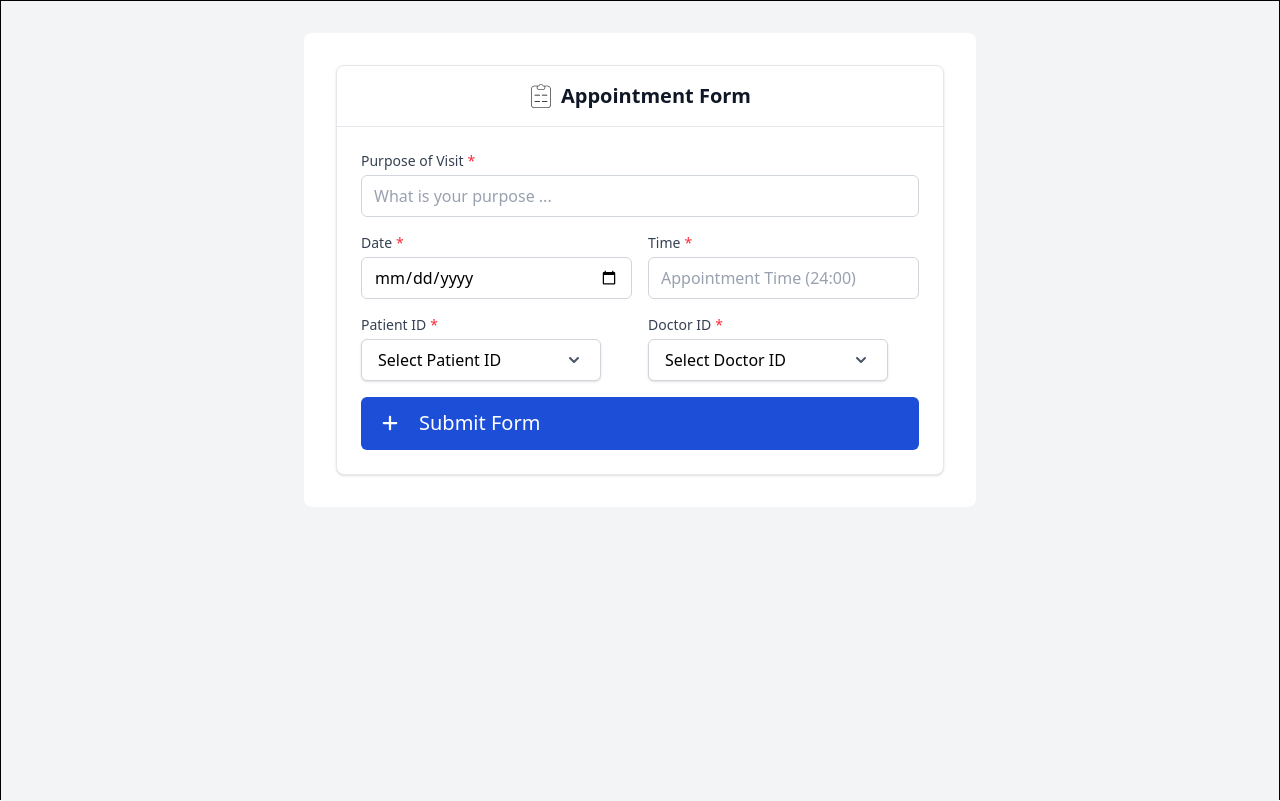
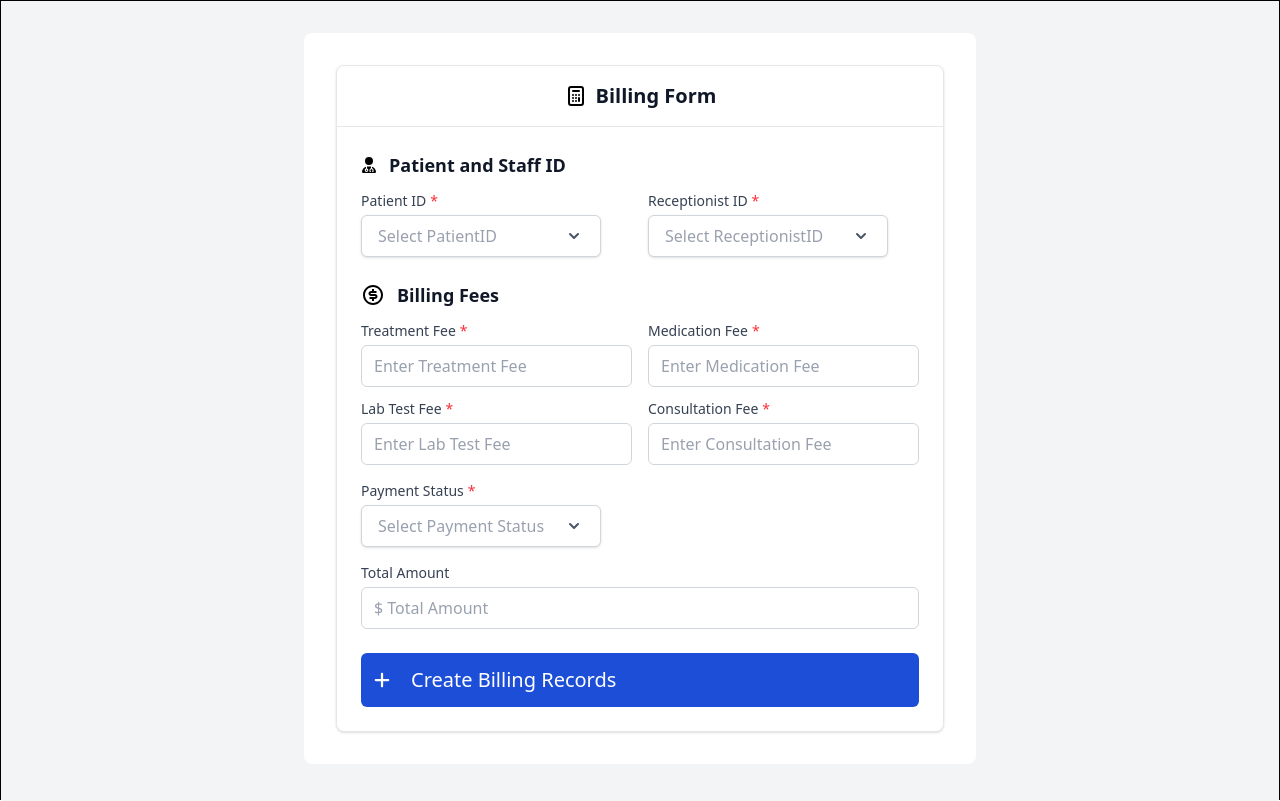
Before and after one commit to PunleuTY/Hospital-Management-System-Project, a React app in the folder frontend/: page / in a window 1280 px wide. Built offline with nearby package versions, Linux system fonts and the light colour scheme; the HTML template or start-up script is replaced by a standard one.

Commit message:
AddBillingDone

```diff
--- a/frontend/src/App.jsx
+++ b/frontend/src/App.jsx
@@ -1,8 +1,9 @@
 import { BrowserRouter, Routes, Route } from 'react-router-dom';
-import AddAppointment from './components/Form/addAppointment.jsx';
+
+import AddBilling from './components/Form/addBilling.jsx';
 /*
+import Billing from "./components/Billing.jsx";
 import Appointment from "./components/Appointment.jsx";
-import Billing from "./components/Billing.jsx";
 import Dashboard from "./components/Dashboard.jsx";
 import Patient from "./components/Patient.jsx";
 import Login from "./components/Login.jsx";
@@ -18,7 +19,10 @@ export default function App(){
   return (
   <BrowserRouter>
     <Routes>
-      <Route path='/' element={<AddAppointment />}></Route>
+      <Route path='/' element={<AddBilling />}></Route>
+
+      {/*AddAppointment componenet is Done*/}
+      {/*<Route path='/' element={<AddAppointment />}></Route>*/}
 
     </Routes>
   </BrowserRouter>
--- a/frontend/src/components/Common/Button.jsx
+++ b/frontend/src/components/Common/Button.jsx
@@ -9,7 +9,7 @@ export default function Button({
   return (
     <button
       onClick={() => onClick && onClick()}
-      className={`${className} text-[20px] flex items-center gap-5 rounded-md bg-(--color-blue) hover:bg-blue-600 text-white px-3 py-3`}
+      className={`${className} text-[20px] flex items-center gap-5 rounded-md bg-(--color-blue) hover:bg-blue-600 text-white px-3 py-3 `}
     >
       <FaPlus className="text-[18px]" />
       <p>{content}</p>
--- a/frontend/src/components/Common/Dropdown.jsx
+++ b/frontend/src/components/Common/Dropdown.jsx
@@ -16,7 +16,9 @@ const Dropdown = ({ options = [], defaultLabel = "Select", onSelect }) => {
       <button
         type="button"
         onClick={() => setIsOpen(!isOpen)}
-        className="w-full flex justify-between items-center px-4 py-2 bg-white border border-gray-300 rounded-md shadow-sm focus:outline-none focus:ring-2 focus:ring-black"
+        className={`w-full flex justify-between items-center px-4 py-2 bg-white border border-gray-300 rounded-md shadow-sm focus:outline-none focus:ring-2 focus:ring-black tween ${
+          selected ? "text-gray-800" : "text-gray-400"
+        }`}
       >
         <span>{selected || defaultLabel}</span>
         <HiChevronDown className="w-5 h-5 text-gray-600" />
--- a/frontend/src/components/Common/Input.jsx
+++ b/frontend/src/components/Common/Input.jsx
@@ -6,7 +6,7 @@ const Input = React.forwardRef(({ className = "", type = "text", placeholder, ic
       {icon && <div className="absolute left-3 top-1/2 transform -translate-y-1/2 text-gray-400">{icon}</div>}
       <input
         type={type}
-        className={`w-full px-3 py-2 border border-gray-300 rounded-md focus:outline-none focus:ring-2 focus:ring-blue-500 focus:border-blue-500 placeholder-gray-400 ${
+        className={`w-full px-3 py-2 border border-gray-300 rounded-md focus:outline-none focus:ring-2 focus:ring-blue-500 focus:border-blue-500  placeholder-gray-400 not-last:${
           icon ? "pl-10" : ""
         } ${className}`}
         placeholder={placeholder}
--- a/frontend/src/components/Form/addAppointment.jsx
+++ b/frontend/src/components/Form/addAppointment.jsx
@@ -7,19 +7,10 @@ import Dropdown from '../Common/Dropdown.jsx';
 import Button from '../Common/Button.jsx';
 import { SiReacthookform } from "react-icons/si";
 
-/*
-import { Button } from '../Common/Button.jsx';
-import { Dropdown } from '../Common/Dropdown.jsx';
-import { Input } from '../Common/Input.jsx';
-*/
-
 export default function AddAppointment() {
   //const navigate = useNavigate();
 
   const [formData, setFormData] = useState({
-    fullName: "",
-    phoneNumber: "",
-    emailAddress: "",
     purposeOfVisit: "",
     preferredDate: "",
     preferredTime: "",
@@ -104,25 +95,24 @@ export default function AddAppointment() {
                     </div>
                   </div>
 
+                  <div>
+                    <Label required>Status</Label>
+                      <Dropdown
+                        options={["Done","Pending", "Not Done"]}
+                        defaultLabel='Choose Status'
+                        onSelect={(value) => handleInputChange("DoctorID",value)}/>
+                  </div>
+
                   <div className='flex flex-col gap-4'>
                     <Button
-                      content={"Submit Form"}
+                      content={"Create Appointment"}
                       className="w-full font-medium rounded-lg text-sm px-5 py-2.5 text-center"
                       onClick={handlesubmit}
                       // No need for + icon here
                       isAddIcon={false}
                     />
-
-
                   </div>
-
-
-
                 </div>
-
-
-
-
               </div>
             </form>
           </CardContent>
@@ -130,9 +120,5 @@ export default function AddAppointment() {
       </div>
 
     </div>
-
-
-
-
   );
 }
--- a/frontend/src/components/Form/addBilling.jsx
+++ b/frontend/src/components/Form/addBilling.jsx
@@ -0,0 +1,159 @@
+import { React } from 'react';
+import { useState } from 'react';
+import Button from '../Common/Button';
+import Dropdown from '../Common/Dropdown';
+import Label from '../Common/Label';
+import Input from '../Common/Input';
+import { Card, CardHeader, CardContent } from '../Common/Card';
+
+//Icons
+import { HiOutlineCalculator } from "react-icons/hi";
+import { FaUserDoctor } from "react-icons/fa6";
+import { RiMoneyDollarCircleLine } from "react-icons/ri";
+
+export default function AddBilling() {
+    const [formData, setFormData] = useState({
+        patientID: "",
+        receptionistID: "",
+        treatmentFee: "",
+        medicationFee: "",
+        labTestFee: "",
+        consultationFee: "",
+        totalAmount: "",
+        paymentStatus: "",
+    });
+
+    const handlesubmit = (e) => {
+        e.preventDefault();
+        alert("Billing Added Successfully");
+    }
+
+    const handleInputChange = (field, value) => {
+        setFormData((prev) => ({
+            ...prev,
+            [field]: value,
+        }));
+    }
+
+
+    return (
+        <div className='min-h-screen bg-gray-100 py-8 px-4'>
+            <div className='max-w-2xl mx-auto bg-white p-8 rounded-lg'>
+                <Card>
+                    <CardHeader className="text-center">
+                        <div className="flex items-center justify-center gap-2">
+                            <HiOutlineCalculator className="text-2xl text-blue-1000" />
+                            <h1 className="text-xl font-semibold text-gray-900">Billing Form</h1>
+                        </div>
+                    </CardHeader>
+
+                    <CardContent>
+                        <form onSubmit={handlesubmit} className="space-y-6">
+                            {/*Patient and Staff*/}
+                            <div>
+                                <div className='flex items-center gap-3 mb-3'>
+                                    <FaUserDoctor className="text-l text-blue-1000" />
+                                    <h2 className="text-lg font-semibold text-gray-900">Patient and Staff ID</h2>
+                                </div>
+                                <div className="grid grid-cols-1 md:grid-cols-2 gap-4">
+                                    <div>
+                                        <Label required>Patient ID</Label>
+                                        {/*PatientID from db*/}
+                                        <Dropdown
+                                            options={[1,2,3]}
+                                            defaultLabel='Select PatientID'
+                                            onSelect={(value) => handleInputChange("patientID", value)} />
+                                    </div>
+                                    <div>
+                                        <Label required>Receptionist ID</Label>
+                                        {/*ReceptionistID from db*/}
+                                        <Dropdown
+                                            options={[1,2,3]}
+                                            defaultLabel='Select ReceptionistID'
+                                            onSelect={(value) => handleInputChange("receptionistID", value)} />
+                                    </div>
+
+                                </div>
+                            </div>
+
+                            {/*Billing Fees*/}
+                            <div>
+                                <div className='flex items-center gap-3 mb-3'>
+                                    <RiMoneyDollarCircleLine className="text-2xl text-blue-1000" />
+                                    <h2 className="text-lg font-semibold text-gray-900">Billing Fees</h2>
+                                </div>
+                                <div className="grid grid-cols-1 md:grid-cols-2 gap-4 mb-3">
+                                    <div>
+                                        <Label required>Treatment Fee</Label>
+                                        <Input
+                                            type="number"
+                                            placeholder="Enter Treatment Fee"
+                                            value={formData.treatmentFee}
+                                            onChange={(e) => handleInputChange("treatmentFee", e.target.value)} />
+                                    </div>
+                                    <div>
+                                        <Label required>Medication Fee</Label>
+                                        <Input
+                                            type="number"
+                                            placeholder="Enter Medication Fee"
+                                            value={formData.medicationFee}
+                                            onChange={(e) => handleInputChange("medicationFee", e.target.value)} />
+                                    </div>
+                                </div>
+
+                                <div className="grid grid-cols-1 md:grid-cols-2 gap-4">
+                                    <div>
+                                        <Label required>Lab Test Fee</Label>
+                                        <Input
+                                            type="number"
+                                            placeholder="Enter Lab Test Fee"
+                                            value={formData.labTestFee}
+                                            onChange={(e) => handleInputChange("labTestFee", e.target.value)} />
+                                    </div>
+                                    <div>
+                                        <Label required>Consultation Fee</Label>
+                                        <Input
+                                            type="number"
+                                            placeholder="Enter Consultation Fee"
+                                            value={formData.consultationFee}
+                                            onChange={(e) => handleInputChange("consultationFee", e.target.value)} />
+                                    </div>
+                                </div>
+
+                                {/*Payment Status*/}
+                                <div className="mt-4">
+                                    <Label required>Payment Status</Label>
+                                    {/*PaymentStatus*/}
+                                    <Dropdown
+                                        options={["Paid", "Unpaid"]}
+                                        defaultLabel='Select Payment Status'
+                                        onSelect={(value) => handleInputChange("paymentStatus", value)} />
+                                </div>
+
+                                {/*Total Amount*/}
+                                <div className="mt-4">
+                                    <Label>Total Amount</Label>
+                                    <Input
+                                        type="number"
+                                        placeholder="$ Total Amount"
+                                        value={formData.totalAmount}
+                                        readOnly
+                                    />
+                                </div>
+
+                                {/*Button*/}
+                                <div className="mt-6">
+                                    <Button
+                                        content={"Create Billing Records"}
+                                        onClick={handlesubmit}
+                                        className="w-full"
+                                    />
+                                </div>
+                           </div>
+                        </form>
+                    </CardContent>
+                </Card>
+            </div>
+        </div>
+    );
+};
```
